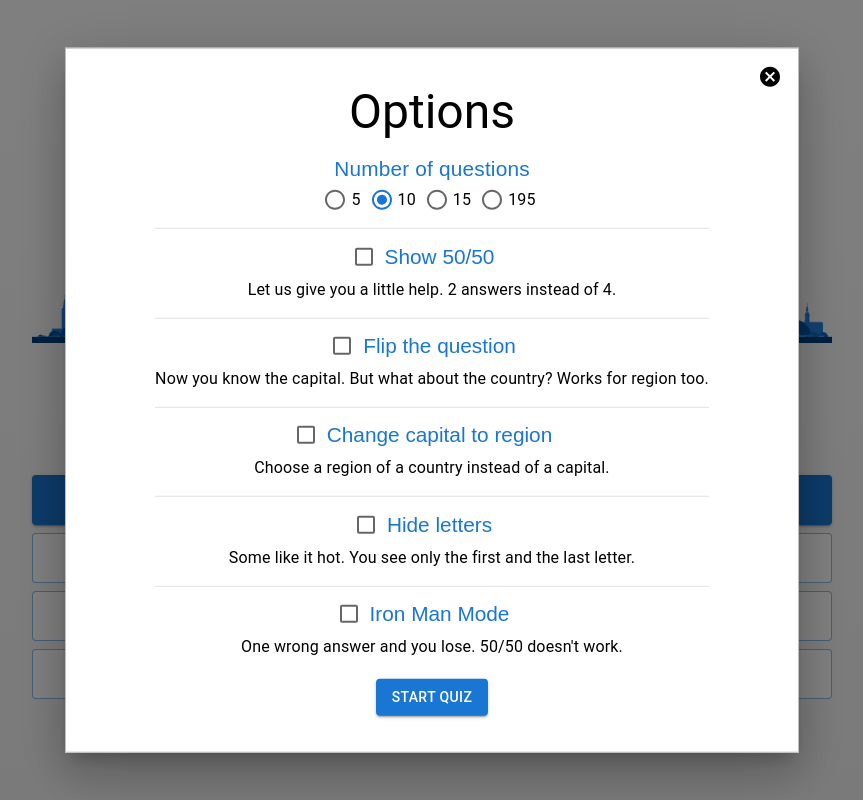
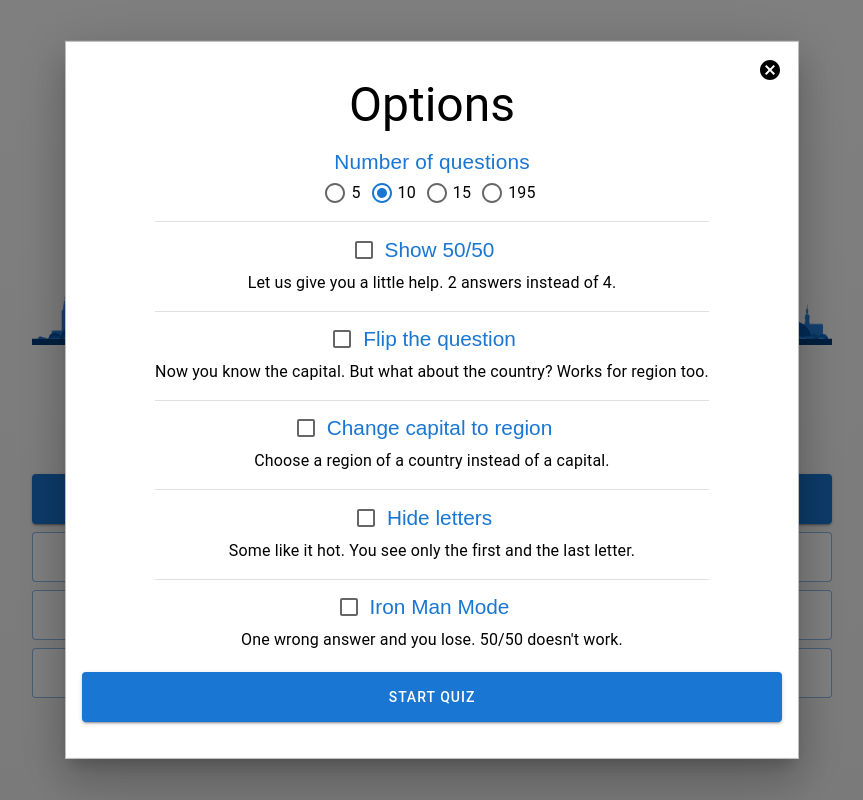
Before and after one commit to Vozika/new-super-quiz, a React (Create React App) app: page / in a window 1280 px wide. Both pictures are taken after a click on the button "OPTIONS". Shown: the whole page, without its empty margins (208-1071 px from the left). Built offline with nearby package versions, Linux system fonts and the light colour scheme.

Commit message:
Picture Is Nice.

```diff
--- a/src/components/options/Options.jsx
+++ b/src/components/options/Options.jsx
@@ -66,7 +66,7 @@ const Options = ({ startQuiz }) => {
           exit: 450,
         }}
       >
-        <Typography variant="h3" sx={{ position: "relative", top: -5, mb: 1 }}>
+        <Typography variant="h3" sx={styles.title_top}>
           {interfaceText.OPTIONS}
         </Typography>
       </Fade>
@@ -174,6 +174,7 @@ const Options = ({ startQuiz }) => {
       <br />
       <Button
         variant="contained"
+        sx={styles.btn}
         onClick={() => {
           dispatch(setOptions(false));
           dispatch(setModal(false));
--- a/src/components/start/Start.jsx
+++ b/src/components/start/Start.jsx
@@ -19,12 +19,12 @@ import Modal from "@mui/material/Modal";
 import Backdrop from "@mui/material/Backdrop";
 import Box from "@mui/material/Box";
 import Fade from "@mui/material/Fade";
+import Stack from "@mui/material/Stack";
 
 import Options from "../options/Options";
 import Statistics from "../statistics/Statistics";
 
 import { styles } from "../../styles";
-import { Stack } from "@mui/material";
 
 const Start = ({ startQuiz, toLocalStorage }) => {
   const { interfaceText, options } = useSelector((store) => store.options);
@@ -33,7 +33,7 @@ const Start = ({ startQuiz, toLocalStorage }) => {
   const dispatch = useDispatch();
 
   return (
-    <div>
+    <Stack>
       <Fade
         in={showFade}
         timeout={{
@@ -113,7 +113,7 @@ const Start = ({ startQuiz, toLocalStorage }) => {
           {interfaceText.CHANGE_LANGUAGE}
         </Button>
       </Stack>
-    </div>
+    </Stack>
   );
 };
 
--- a/src/components/statistics/Statistics.jsx
+++ b/src/components/statistics/Statistics.jsx
@@ -17,7 +17,7 @@ import { useSelector, useDispatch } from "react-redux";
 import { styles } from "../../styles";
 import { resetLocalStorageData } from "../../features/utilities/utilitiesSlice";
 
-import { setStatistics, setOptions } from "../../features/options/optionsSlice";
+import { setStatistics } from "../../features/options/optionsSlice";
 
 import { setModal } from "../../features/structure/structureSlice";
 
@@ -56,10 +56,12 @@ const Statistics = ({ toLocalStorage }) => {
       interfaceText.IRON_MAN_ATTEMPTS,
       localStorageData.ironManAttempts
     ),
-    createData(interfaceText.IRON_MAN_FINISHED, localStorageData.ironManFinished),
+    createData(
+      interfaceText.IRON_MAN_FINISHED,
+      localStorageData.ironManFinished
+    ),
     createData(interfaceText.OPTION5050_USED, localStorageData.option5050),
     createData(interfaceText.GAMES_FINISHED, localStorageData.gamesFinished),
-
   ];
 
   return (
@@ -84,7 +86,7 @@ const Statistics = ({ toLocalStorage }) => {
         >
           <Typography
             variant="h3"
-            sx={{ position: "relative", top: -5, mb: 1 }}
+            sx={styles.title_top}
           >
             {interfaceText.STATISTICS}
           </Typography>
@@ -123,6 +125,7 @@ const Statistics = ({ toLocalStorage }) => {
         <br />
         <Button
           variant="contained"
+          sx={styles.btn}
           size="large"
           onClick={() => {
             localStorage.clear();
@@ -130,7 +133,7 @@ const Statistics = ({ toLocalStorage }) => {
             dispatch(resetLocalStorageData());
           }}
         >
-          Clear Statistics
+          {interfaceText.CLEAR_STATISTICS}
         </Button>
       </Box>
     </>
--- a/src/interface.js
+++ b/src/interface.js
@@ -38,11 +38,12 @@ export const interfaceEN = {
   IRON_MAN_ATTEMPTS: "Iron Man attempts:",
   REGION: "Change capital to region",
   REGION_DESC: "Choose a region of a country instead of a capital.",
-  IRON_MAN_FINISHED: "Iron Man games finished:"
+  IRON_MAN_FINISHED: "Iron Man games finished:",
+  CLEAR_STATISTICS: "Clear statistics"
 };
 
 export const interfaceRU = {
-  MAIN_TITLE: "Столица Квиз 3.0",
+  MAIN_TITLE: "Капитальный 3.0",
   OPTIONS: "Настройки",
   IRON_MAN_MODE: "Железный Человек",
   IRON_MAN_MODE_DESC: "Одна ошибка и проигрыш. 50/50 не работает.",
@@ -81,5 +82,6 @@ export const interfaceRU = {
   IRON_MAN_ATTEMPTS: "Количество ЖЧ попыток:",
   REGION: "Регион вместо столицы",
   REGION_DESC: "Отгадайте регион страны вместо столицы.",
-  IRON_MAN_FINISHED: "ЖЧ игр закончено:"
+  IRON_MAN_FINISHED: "ЖЧ игр закончено:",
+  CLEAR_STATISTICS: "Очистить"
 };
--- a/src/styles.js
+++ b/src/styles.js
@@ -9,9 +9,9 @@ export const styles = {
       xs: "100%",
       xl: "25%",
     },
-    lineHeight: 1,
+    lineHeight: 1.2,
     height: 50,
-    letterSpacing: 1
+    letterSpacing: 1,
   },
   btn_outlined: {
     width: {
@@ -20,7 +20,7 @@ export const styles = {
     },
     lineHeight: 1,
     height: 50,
-    backgroundColor: "white"
+    backgroundColor: "white",
   },
   box: {
     p: 3,
@@ -83,6 +83,7 @@ export const styles = {
     fontWeight: "400",
     fontSize: "1.3rem",
     justifyContent: "center",
+    mb: 0,
   },
   divider: {
     mt: 2,
@@ -96,9 +97,14 @@ export const styles = {
     fontSize: {
       xs: 40,
       sm: 80,
-      xl: 120
+      xl: 120,
     },
     fontWeight: "400",
-    mt: 1.5
-  }
+    mt: 1.6,
+  },
+  title_top: {
+    position: "relative",
+    top: -5,
+    mb: 1,
+  },
 };
```
